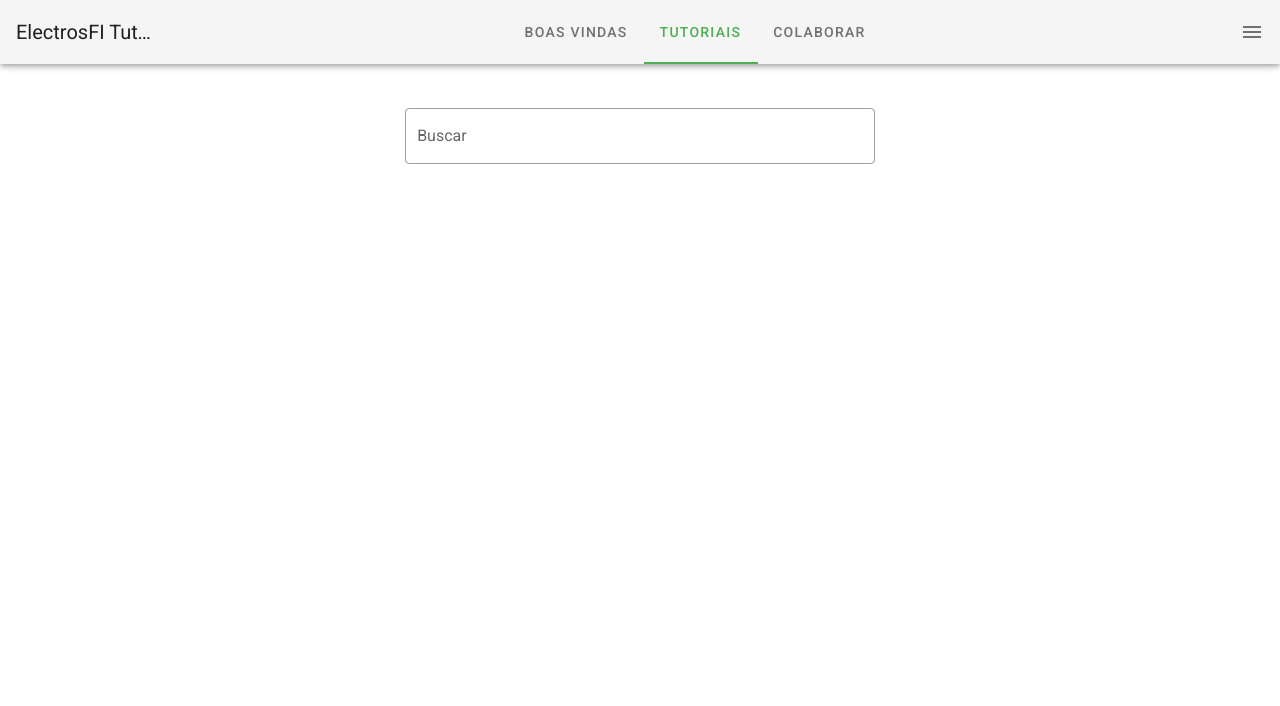
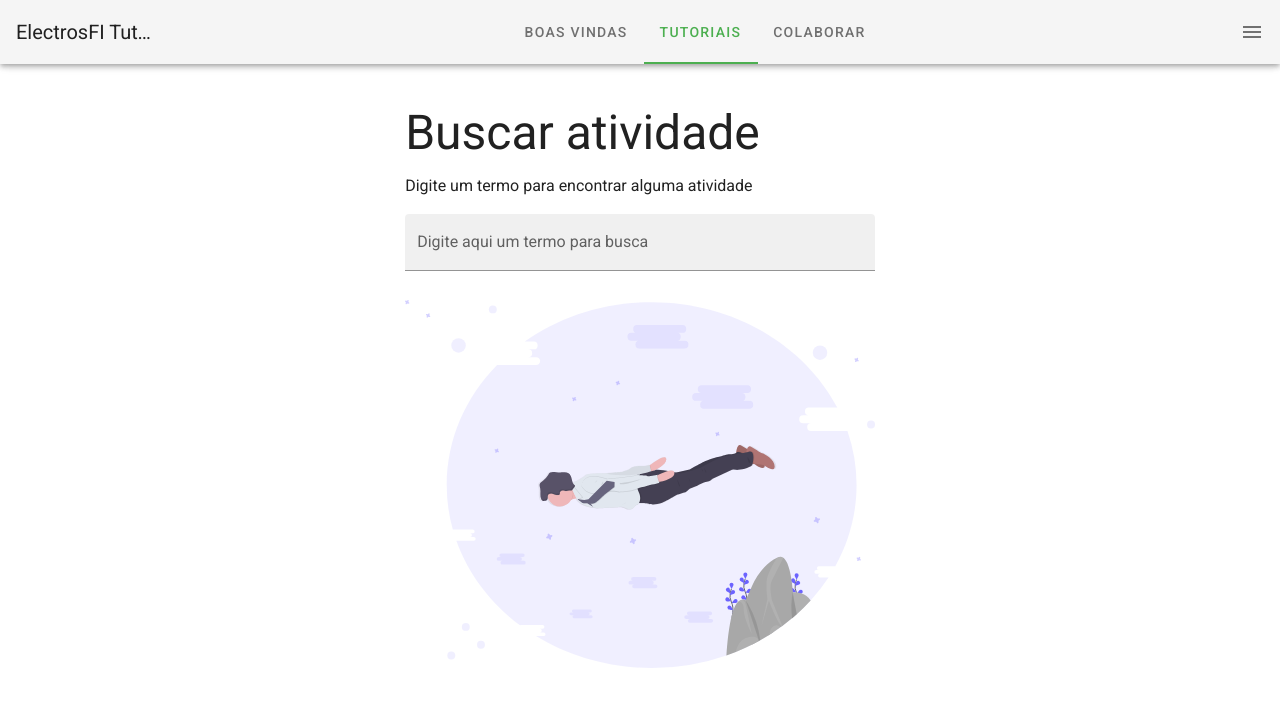
Before and after one commit to paulhenrique/electrosfi-tutorials, a Nuxt app: page /tutoriais in a window 1280 px wide. Shown: the top 706 px of the page. Built offline with nearby package versions, Linux system fonts and the light colour scheme.

Commit message:
Adicionando atividades em JSON e sistema de busca

```diff
--- a/pages/tutoriais.vue
+++ b/pages/tutoriais.vue
@@ -1,8 +1,77 @@
 <template>
-  <div id="colaborate">
-    <v-text-field label="Buscar" outlined />
+  <div id="atividades">
+    <p class="text-h3">
+      Buscar atividade
+    </p>
+    <p class="text-subtitle">
+      Digite um termo para encontrar alguma atividade
+    </p>
+    <v-text-field
+      v-model="searchTerm"
+      filled
+      label="Digite aqui um termo para busca"
+    />
+    <img
+      v-if="searchTerm === ''"
+      class="responsiveImg"
+      src="~/assets/img/search.svg"
+      alt="Figura de Busca"
+    >
+    <v-card v-for="atividade in atividadesFiltradas" :key="atividade.title">
+      <v-card-title>{{ atividade.title }}</v-card-title>
+    </v-card>
   </div>
 </template>
+<script>
+export default {
+  data () {
+    return {
+      atividades: [],
+      searchTerm: '',
+      erro: {
+        status: false,
+        message: ''
+      }
+    }
+  },
+  computed: {
+    atividadesFiltradas () {
+      if (this.searchTerm === '') {
+        return []
+      }
+      return this.atividades.filter((el) => {
+        const string = el.title.toLowerCase() + el.description.toLowerCase()
+        const palavras = this.searchTerm.toLowerCase().split(' ')
+        let search = 0
+        palavras.forEach((palavra) => {
+          search = string.toLowerCase().split(palavra)
+        })
+
+        return search.length > 1
+      })
+    }
+  },
+  mounted () {
+    fetch('/atividades.json')
+      .then((data) => {
+        if (data.ok) {
+          return data.json()
+        } else {
+          throw new Error('Algo de errado aconteceu na consulta dos dados')
+        }
+      })
+      .then((response) => {
+        this.atividades = response
+      })
+      .catch((err) => {
+        this.erro = {
+          status: true,
+          message: err.message
+        }
+      })
+  }
+}
+</script>
 <style lang="scss">
 #colaborateImg {
   min-height: 100vh;
@@ -12,4 +81,7 @@
   width: 30vw;
   top: 0;
 }
+.responsiveImg {
+  max-width: 100%;
+}
 </style>
--- /dev/null
+++ b/static/atividades.json
@@ -0,0 +1,26 @@
+[
+  {
+    "title": "Exemplo de atividade 1",
+    "description": "lorem ipsum dolor sit amet",
+    "image": "",
+    "video": "https://youtu.be/D2f7PHyUq48"
+  },
+  {
+    "title": "Exemplo de atividade 2",
+    "description": "lorem ipsum dolor sit amet",
+    "image": "",
+    "video": "https://youtu.be/D2f7PHyUq48"
+  },
+  {
+    "title": "Exemplo de atividade 3",
+    "description": "lorem ipsum dolor sit amet",
+    "image": "",
+    "video": "https://youtu.be/D2f7PHyUq48"
+  },
+  {
+    "title": "Exemplo de atividade 4",
+    "description": "lorem ipsum dolor sit amet",
+    "image": "",
+    "video": "https://youtu.be/D2f7PHyUq48"
+  }
+]
```
